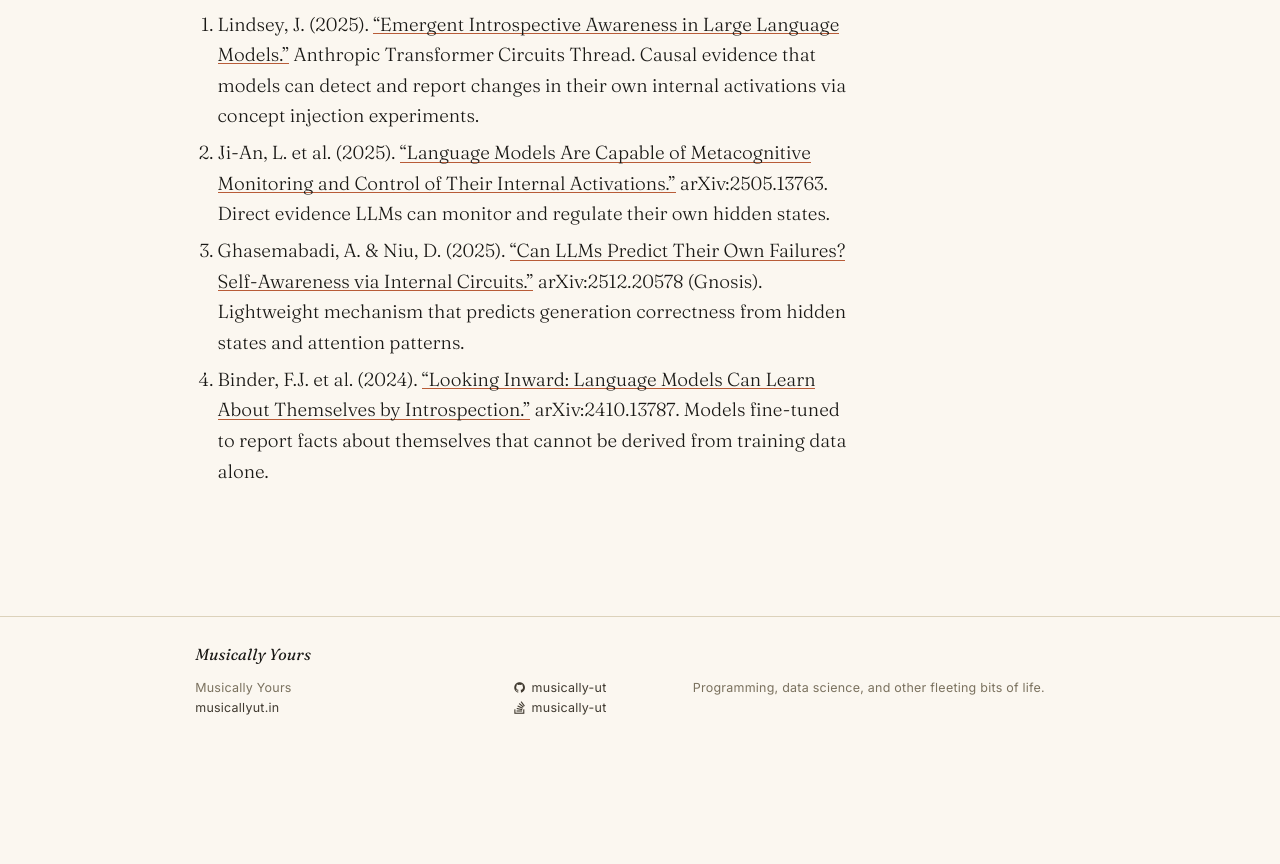
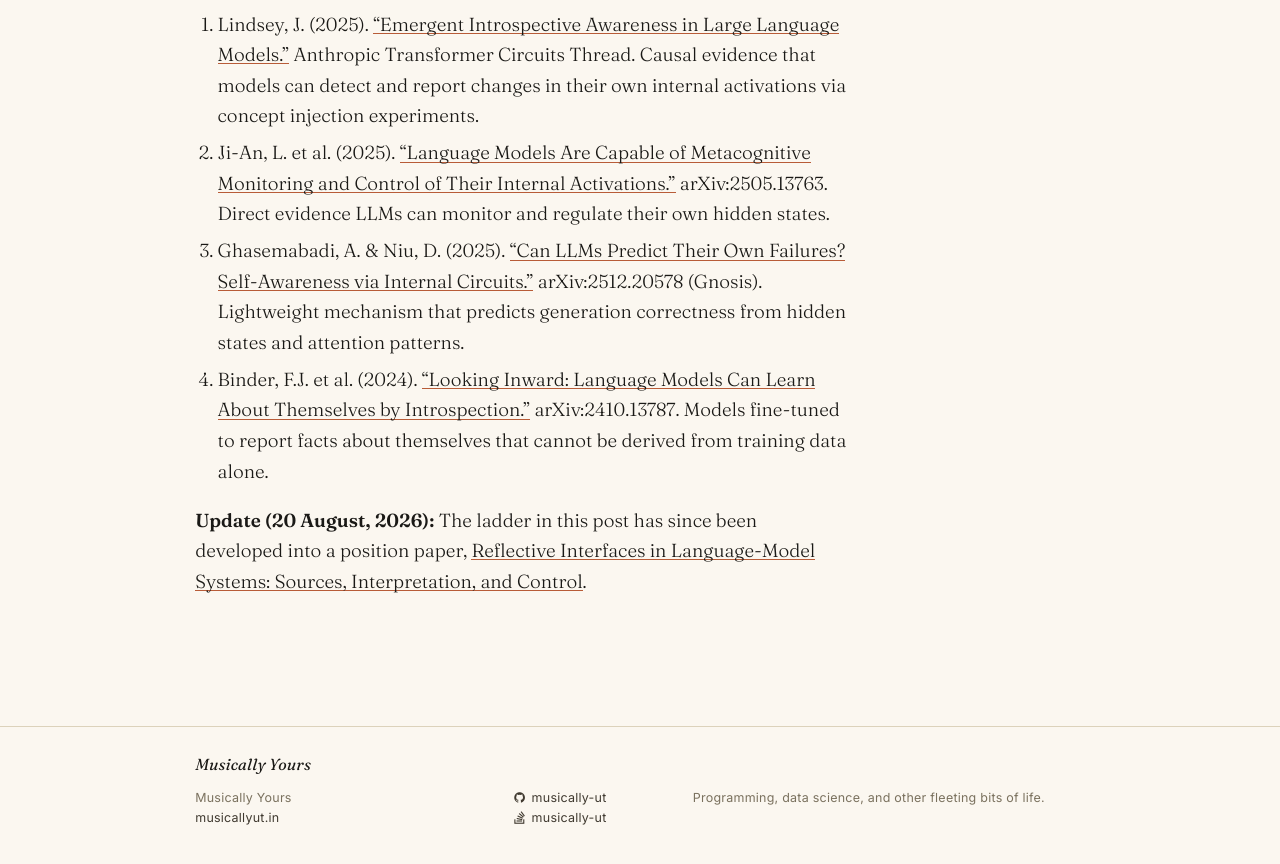
Before and after one commit to musically-ut/musically-ut.github.io, a Jekyll site: the page built from _posts/2026-04-29-self-reflection.md, in a window 1280 px wide and 900 px high, scrolled down 4213 px. Shown: the top 864 px of the window. Built offline with Jekyll 4.4.1, drawn with Linux system fonts in a browser that asks for light colours; nearby versions of some CDN libraries; before the commit the page ends 5003 px from its top, so only the background shows below that.

Commit message:
Add self-reflection paper

```diff
--- a/_posts/2026-04-29-self-reflection.md
+++ b/_posts/2026-04-29-self-reflection.md
@@ -119,3 +119,5 @@ I'm curious to see whether this helps. If the Hermes skill-curator is Level 1 se
 2. Ji-An, L. et al. (2025). ["Language Models Are Capable of Metacognitive Monitoring and Control of Their Internal Activations."](https://arxiv.org/abs/2505.13763) arXiv:2505.13763. Direct evidence LLMs can monitor and regulate their own hidden states.
 3. Ghasemabadi, A. & Niu, D. (2025). ["Can LLMs Predict Their Own Failures? Self-Awareness via Internal Circuits."](https://arxiv.org/abs/2512.20578) arXiv:2512.20578 (Gnosis). Lightweight mechanism that predicts generation correctness from hidden states and attention patterns.
 4. Binder, F.J. et al. (2024). ["Looking Inward: Language Models Can Learn About Themselves by Introspection."](https://arxiv.org/abs/2410.13787) arXiv:2410.13787. Models fine-tuned to report facts about themselves that cannot be derived from training data alone.
+
+**Update (20 August, 2026):** The ladder in this post has since been developed into a position paper, [Reflective Interfaces in Language-Model Systems: Sources, Interpretation, and Control](/content/papers/reflective-interfaces-in-language-model-systems.pdf).
```
Also changed, not shown: 1 other file.
